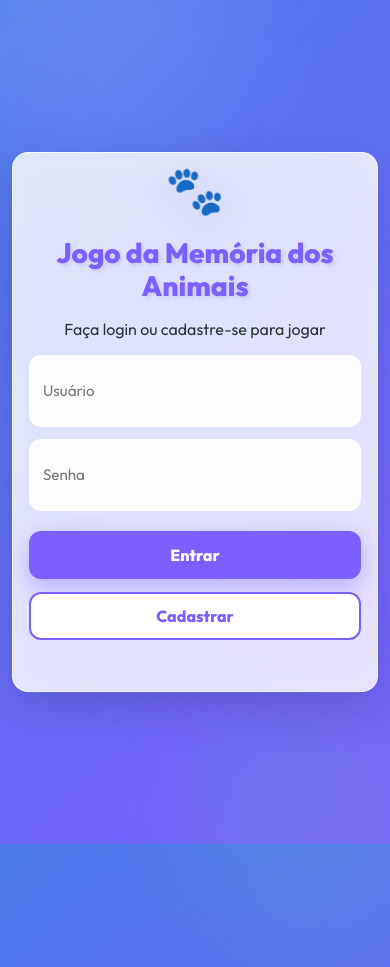
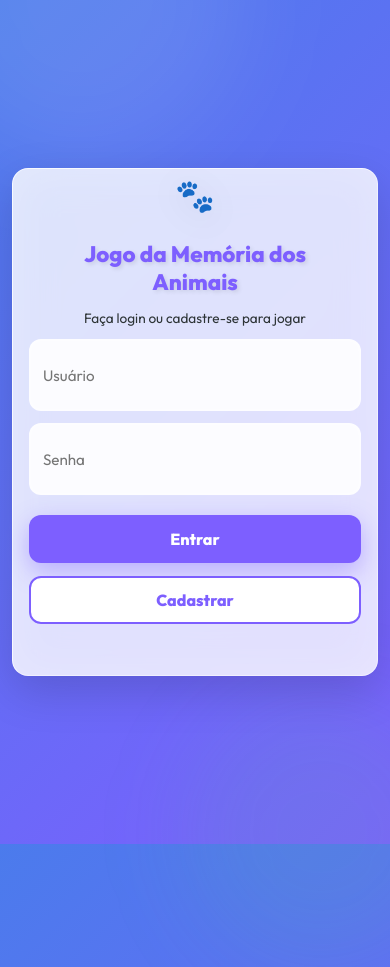
Before and after one commit to neimarsmachado02-commits/jogo-da-memoria-de-animais, a website: page index.html in a window 390 px wide. Shown: the top 967 px of the page. Drawn offline with Linux system fonts and the light colour scheme.

Commit message:
fix: ajusta quebra de título na tela de login mobile para melhor legibilidade

```diff
--- a/style.css
+++ b/style.css
@@ -98,11 +98,13 @@ header {
 
 h1 {
     font-weight: 800;
-    font-size: clamp(1.75rem, 5vw, 2.5rem);
+    font-size: clamp(1.5rem, 5vw, 2.5rem);
     margin-bottom: var(--spacing-sm);
     color: var(--primary-color);
     text-shadow: 2px 2px 4px rgba(0, 0, 0, 0.1);
-    line-height: 1.2;
+    line-height: 1.3;
+    word-break: keep-all;
+    hyphens: none;
 }
 
 /* Start Screen */
@@ -132,8 +134,8 @@ h1 {
 }
 
 .logo-container {
-    font-size: clamp(3rem, 10vw, 4.5rem);
-    margin-bottom: calc(var(--spacing-sm) * -1);
+    font-size: clamp(2.5rem, 8vw, 4.5rem);
+    margin-bottom: calc(var(--spacing-xs) * -0.5);
     animation: bounce 2s infinite ease-in-out;
     filter: drop-shadow(0 5px 15px rgba(0, 0, 0, 0.1));
 }
@@ -149,6 +151,25 @@ h1 {
     text-transform: uppercase;
     letter-spacing: clamp(1px, 0.5vw, 2px);
     margin-bottom: var(--spacing-xs);
+}
+
+/* Login Screen specific styles */
+#login-screen h1 {
+    font-size: clamp(1.4rem, 4.5vw, 2.2rem);
+    line-height: 1.25;
+    max-width: 280px;
+    margin-left: auto;
+    margin-right: auto;
+}
+
+#login-screen .logo-container {
+    font-size: clamp(2rem, 7vw, 3.5rem);
+    margin-bottom: var(--spacing-xs);
+}
+
+#login-screen p {
+    font-size: clamp(0.85rem, 2.5vw, 1rem);
+    margin-bottom: var(--spacing-sm);
 }
 
 @keyframes bounce {
```
